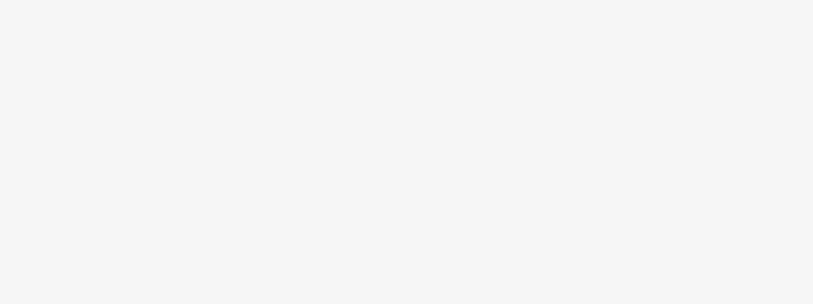
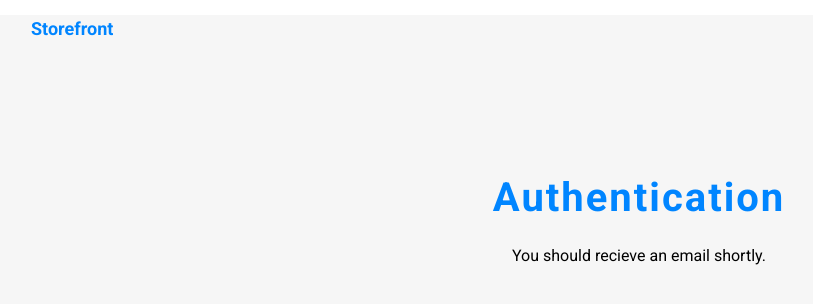
Before and after one commit to amt-augustineopokukesse/my-storefront-frontend, a React (Vite) app: page /authnotification in a window 1280 px wide. Before the commit this address had no page. Shown: the top 304 px of the page, without its empty margins (1-814 px from the left). Built offline with nearby package versions, Linux system fonts and the light colour scheme.

Commit message:
Added signup auth notifications

```diff
--- a/src/App.tsx
+++ b/src/App.tsx
@@ -8,6 +8,9 @@ import ResetPw2 from './Pages/authenticationPages/ResetPw2';
 import store from './store';
 import { Provider } from 'react-redux';
 import HomePage from './Pages/HomePage';
+import AuthNotification from './Pages/authenticationPages/AuthNotification';
+import SuccessfulAuthNotification from './Pages/authenticationPages/SuccessfulAuthNotification';
+
 
 const App: React.FC =() => {
   //const loggedIn = window.localStorage.getItem('isLoggedIn');
@@ -24,6 +27,8 @@ const App: React.FC =() => {
             <Route path='/resetpw1' element={<ResetPw1/>}/>
             <Route path='/resetpw2' element={<ResetPw2/>}/>
             <Route path='/homepage' element={<HomePage/>}/>
+            <Route path='/authnotification' element={<AuthNotification/>}/>
+            <Route path='/auth-success' element={<SuccessfulAuthNotification/>}/>
           </Routes>
         </div>
       </Router>
--- /dev/null
+++ b/src/Pages/authenticationPages/AuthNotification.tsx
@@ -0,0 +1,20 @@
+import { AuthHeaderText } from "../../components/authComponents/AuthHeaderText"
+import '../../assets/styles/authenticationStyles/AuthNotification.scss';
+
+const AuthNotification: React.FC = () => {
+    return (
+        <>
+            <AuthHeaderText />
+            <div className="authentication">
+                <h3 className="note-header">Authentication</h3>
+                <p className="note-text" id="text1">You should recieve an email shortly.</p>
+                {/* <div id="success-block">
+                  <p className="note-text" >Authentication succesful</p>
+                  <button className="note-login-button">Log in</button>
+                </div> */}
+            </div>
+        </>
+    )
+}
+
+export default AuthNotification;
--- a/src/Pages/authenticationPages/SuccessfulAuthNotification.tsx
+++ b/src/Pages/authenticationPages/SuccessfulAuthNotification.tsx
@@ -1,17 +1,19 @@
-import { AuthHeaderText } from '../../components/authComponents/AuthHeaderText'
-import '../assets/styles/authenticationStyles/SuccessfulAuthNotification.scss'
+import { AuthHeaderText } from '../../components/authComponents/AuthHeaderText';
+import '../../assets/styles/authenticationStyles/SuccessfulNotification.scss';
+import { Link } from 'react-router-dom';
 
 
 
-export const SuccessfulAuthNotification: React.FC = () => {
+const SuccessfulAuthNotification: React.FC = () => {
     return (
         <>
         <AuthHeaderText />
         <div className="auth-login">
             <h3 className="auth-login-header">Authentication</h3>
             <p className="auth-login-text">Authentication succesful</p>
-            <button className="auth-login-button">Log in</button>
+            <Link to='/login'><button className="auth-login-button">Log in</button></Link>
         </div>
         </>
     )
 }
+export default SuccessfulAuthNotification;
--- a/src/assets/styles/authenticationStyles/AuthHeaderText.scss
+++ b/src/assets/styles/authenticationStyles/AuthHeaderText.scss
@@ -4,7 +4,7 @@
     width: 30%;
     margin-left: 2rem;
     font-size: 18px;
-    font-family: roboto;
+    font-family: 'Roboto';
     font-weight: 600;
     color: #0085ff;
 }
--- a/src/assets/styles/authenticationStyles/EmailAuthNotification.scss
+++ b/src/assets/styles/authenticationStyles/AuthNotification.scss
@@ -8,16 +8,27 @@
     margin: 6rem auto;
     width: 30rem;
     height: 10rem;
-    .auth-header{
+    .note-header{
         margin: 0;
-        font-family: roboto;
+        font-family: 'Roboto';
         font-size: 40px;
         letter-spacing: 2px;
         font-weight: 600;
         color: #0085FF;
     }
-    .auth-text{
+    .note-text{
         margin: 0;
         font-family: roboto;
     }
+    .note-login-button{
+        width: 11rem;
+        height: 46px;
+        font-size: 14px;
+        font-weight: 400;
+        cursor: pointer;
+        background-color: #0085ff;
+        color: #ffffff;
+        border: none;
+        border-radius: 5px;
+    }
 }
--- a/src/components/authComponents/AuthHeaderText.tsx
+++ b/src/components/authComponents/AuthHeaderText.tsx
@@ -1,4 +1,4 @@
-import '../assets/styles/authenticationStyles/AuthHeaderText.scss'
+import '../../assets/styles/authenticationStyles/AuthHeaderText.scss';
 
 export const AuthHeaderText: React.FC = () => {
     return (
--- a/src/components/authComponents/SignUpForm.tsx
+++ b/src/components/authComponents/SignUpForm.tsx
@@ -88,9 +88,10 @@ const SignUpForm: React.FC = () => {
   };
 
   useEffect(() => {
-    if (newUser && (newUser.customer || newUser.merchant)){
-      navigate('/login');
-    } else {
+    if (newUser && newUser.success){
+      //if (newUser){
+      navigate('/authnotification');
+    } else if (newUser && !newUser.success){
       const errorDiv = document.getElementById('signup-error') as HTMLElement;
       errorDiv.textContent = newUser;
     }
```
Also changed, not shown: src/Pages/authenticationPages/EmailAuthNotification.tsx (deleted, +0 -14 lines).
